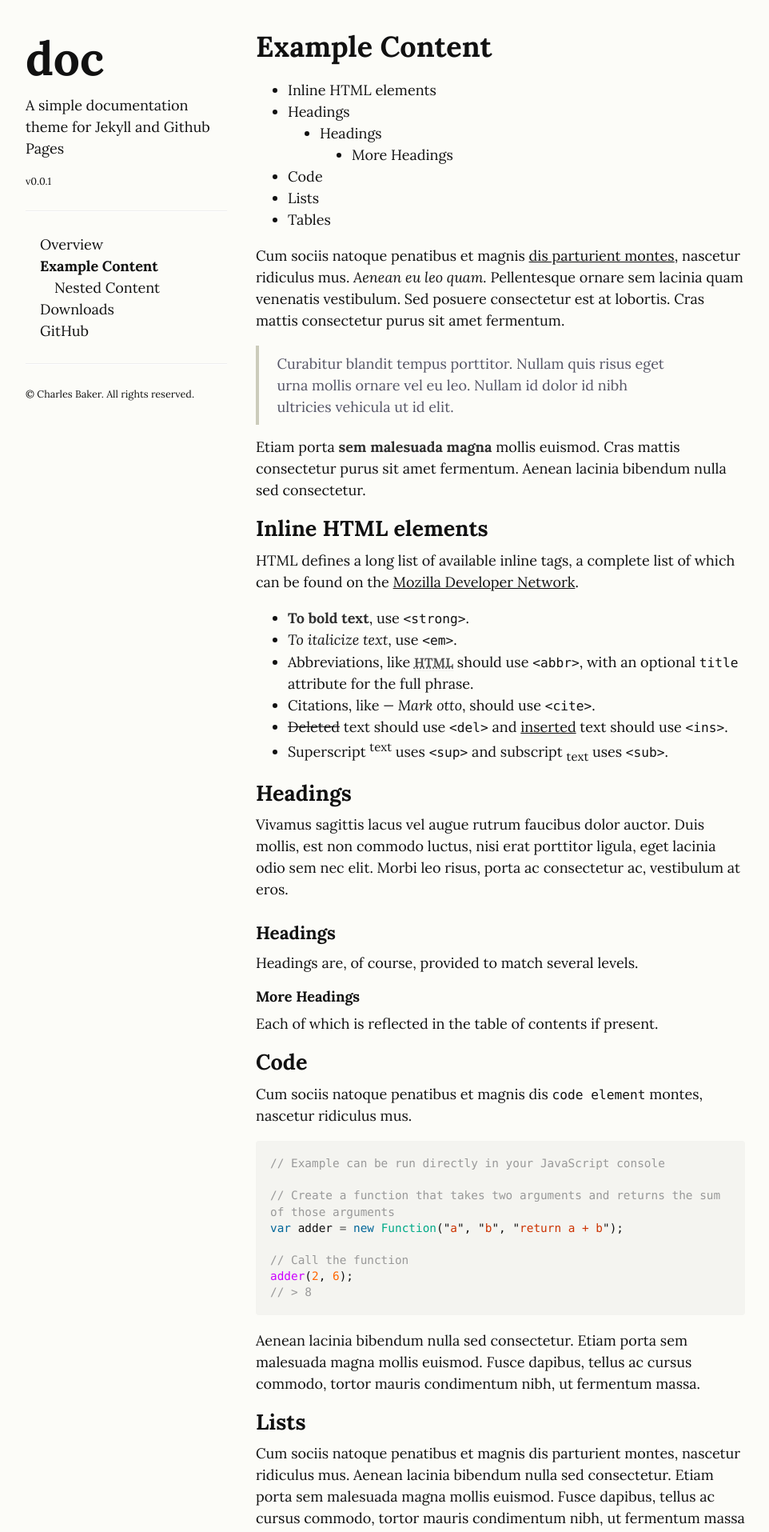
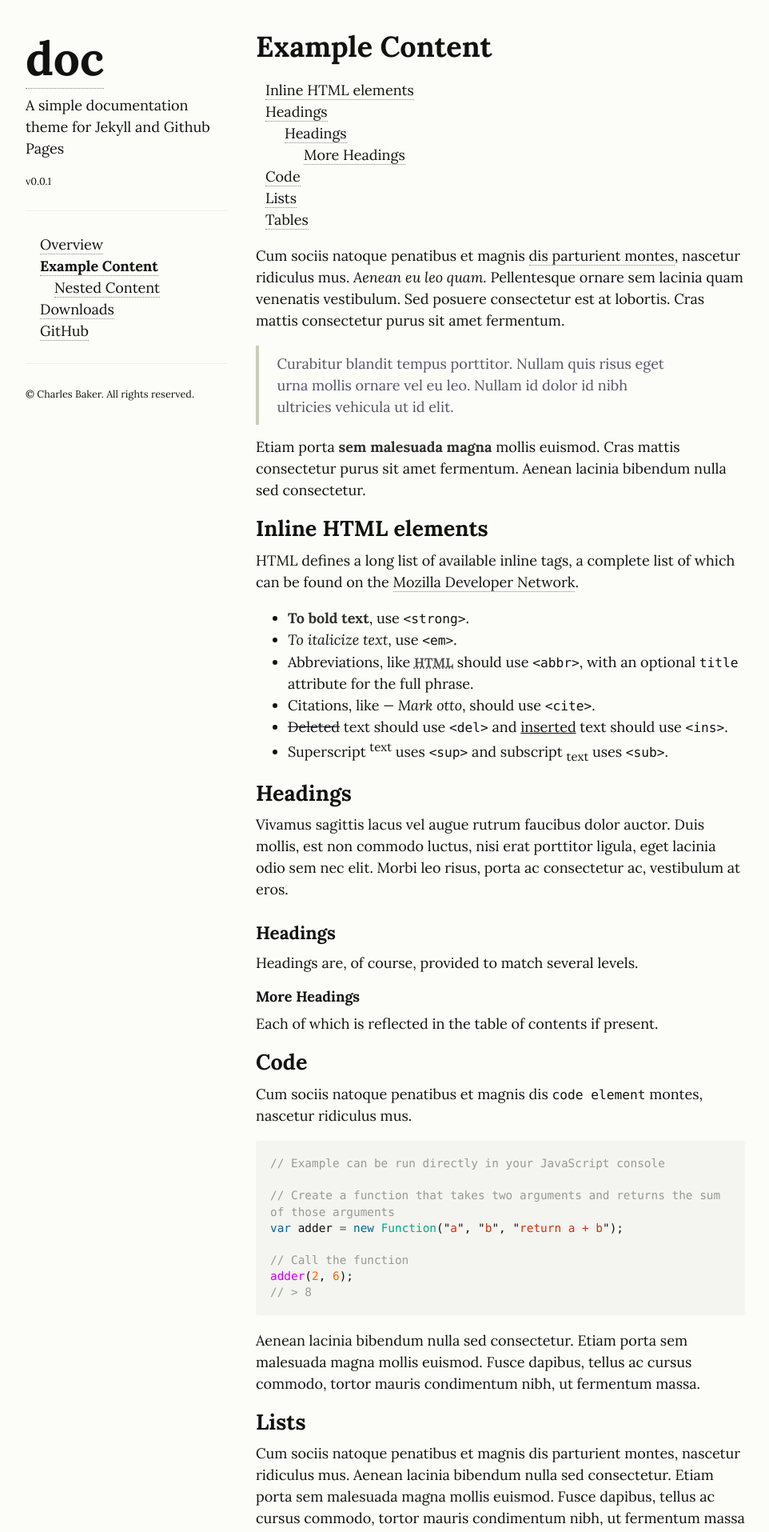
Before and after one commit to cwbaker/doc, a Jekyll site: the page built from example-content.md, in a window 1280 px wide. Shown: the top 1915 px of the page at 80% size, without its empty margins (158-1120 px from the left). Built offline with Jekyll 4.4.1, drawn with Linux system fonts in a browser that asks for light colours.

Commit message:
Improve lists, links, and navigation

```diff
--- a/_includes/sidebar.html
+++ b/_includes/sidebar.html
@@ -12,7 +12,7 @@
 
     <hr />
     <nav class="sidebar-nav">
-      <ul class="navigation-list">
+      <ul>
         {%- assign pages_list = site.html_pages | sort:"nav_order" -%}
         {%- for node in pages_list -%}
           {%- unless node.nav_exclude -%}
@@ -21,7 +21,7 @@
                 {%- if page.parent == node.title -%}
                   {%- assign first_level_url = node.url | absolute_url -%}
                 {%- endif -%}
-                <a class="sidebar-nav-item{% if page.url == node.url %} active{% endif %}" href="{{ node.url | absolute_url }}">{{ node.title }}</a>
+                <a {% if page.url == node.url %} class="active"{% endif %} href="{{ node.url | absolute_url }}">{{ node.title }}</a>
                 {%- if node.has_children -%}
                   {%- assign children_list = site.html_pages | where: "parent", node.title | sort:"nav_order" -%}
                   <ul class="sidebar-nav-item">
@@ -40,10 +40,14 @@
           {%- endunless -%}
         {%- endfor -%}
         {%- if site.downloads != blank and site.downloads != empty -%}
-          <a class="sidebar-nav-item" href="https://github.com/{{ site.github_project }}/releases">Downloads</a>
+          <li>
+            <a href="https://github.com/{{ site.github_project }}/releases">Downloads</a>
+          </li>
         {%- endif -%}
         {%- if site.github_project != blank and site.github_project != empty -%}
-          <a class="sidebar-nav-item" href="https://github.com/{{ site.github_project }}">GitHub</a>
+          <li>
+            <a href="https://github.com/{{ site.github_project }}">GitHub</a>
+          </li>
         {%- endif -%}
       </ul>
     </nav>
--- a/assets/doc.css
+++ b/assets/doc.css
@@ -45,7 +45,9 @@ body {
 /* No `:visited` state is required by default (browsers will use `a`) */
 a {
   color: #111;
-  text-decoration: underline;
+  text-decoration: none;
+  border-bottom: 1px dotted;
+  border-bottom-color: #888;
 }
 
 a strong {
@@ -55,7 +57,9 @@ a strong {
 /* `:focus` is linked to `:hover` for basic accessibility */
 a:hover, a:focus {
   color: #268bd2;
-  text-decoration: underline;
+  text-decoration: none;
+  border-bottom: 1px dotted;
+  border-bottom-color: #268bd2;
 }
 
 /* Headings */
@@ -99,7 +103,6 @@ strong {
 ul, ol, dl {
   margin-top: 1rem;
   margin-bottom: 1rem;
-  list-style-type: disc;
 }
 
 li ul, li ol, li dl {
@@ -256,6 +259,10 @@ tbody tr:nth-child(odd) td, tbody tr:nth-child(odd) th {
   margin-top: 0;
 }
 
+nav ul {
+  list-style-type: none;
+}
+
 /* Sidebar */
 .sidebar {
   text-align: left;
@@ -271,11 +278,6 @@ tbody tr:nth-child(odd) td, tbody tr:nth-child(odd) th {
     width: 18rem;
     padding: 2rem 1rem;
   }
-}
-
-.sidebar a {
-  color: #111;
-  text-decoration: none;
 }
 
 .sidebar ul, ol, dl {
@@ -297,15 +299,20 @@ tbody tr:nth-child(odd) td, tbody tr:nth-child(odd) th {
   display: block;
 }
 
-.sidebar a:hover, .sidebar a:focus {
-  text-decoration: underline;
-}
-
-.sidebar-nav-item.active {
+.active {
   font-weight: bold;
 }
 
 /* Table of contents */
+#markdown-toc ul, #markdown-toc li {
+  padding-inline-start: 12px;
+  list-style-type: none;
+}
+
+#markdown-toc {
+  padding-inline-start: 0;
+}
+
 #markdown-toc li a {
   text-decoration: none;
 }
```
